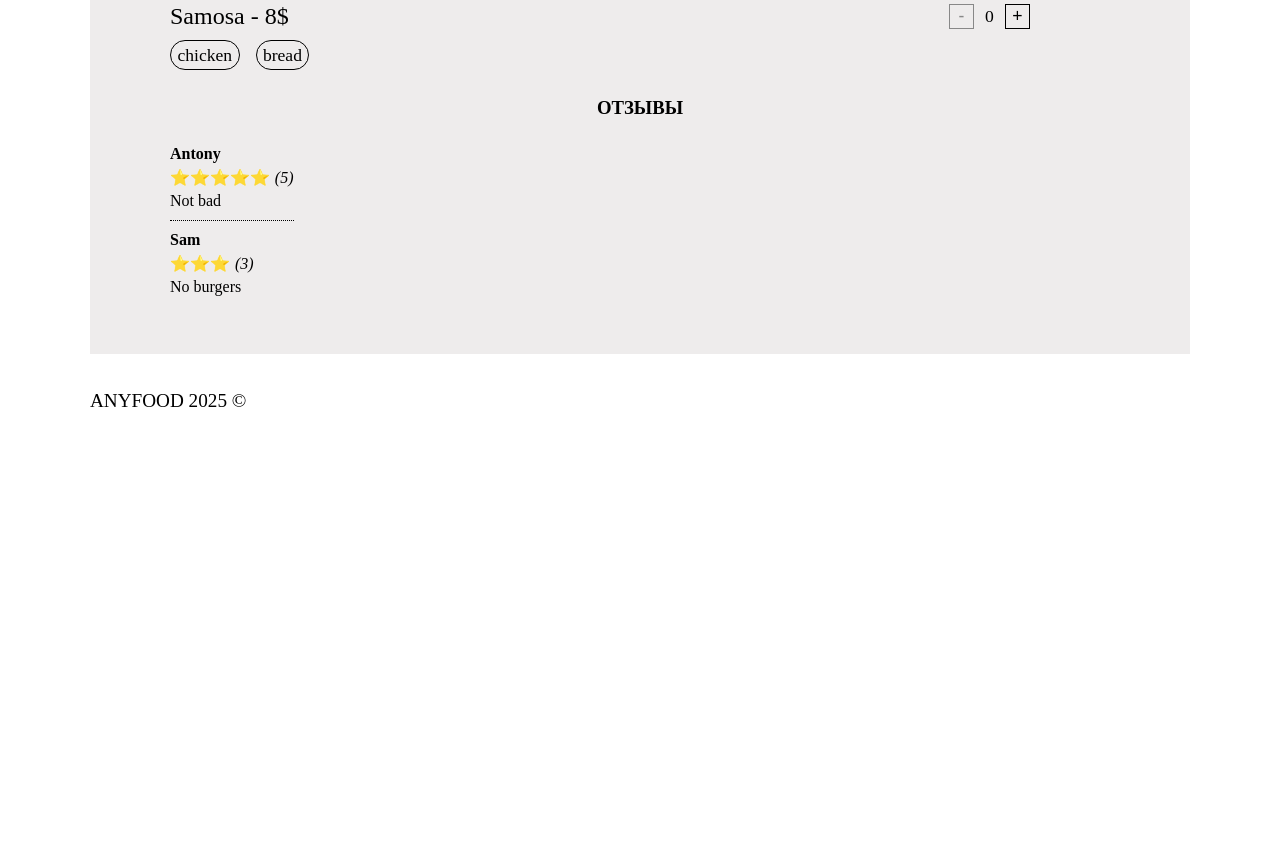
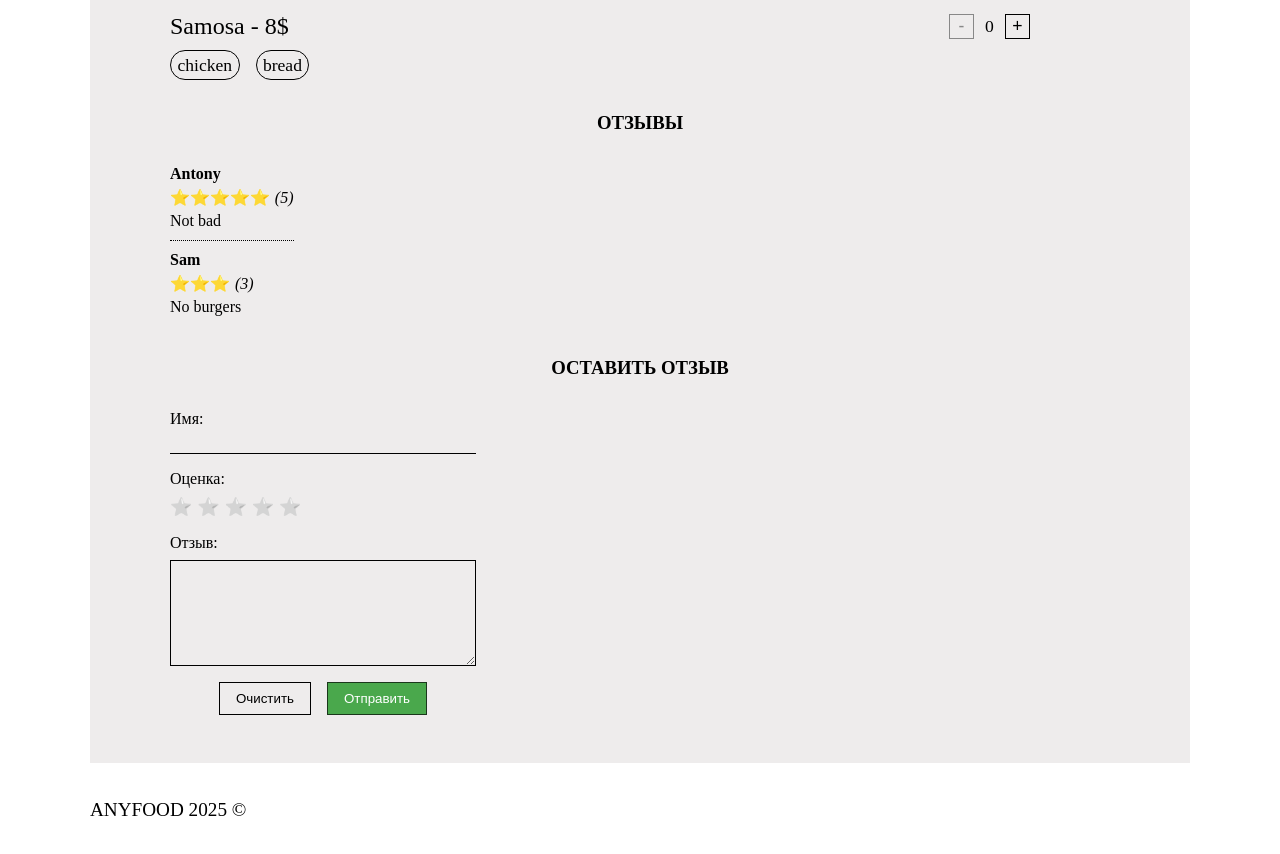
Before and after one commit to dkalabukhov/react-course, a React (Vite) app: page / in a window 1280 px wide. Shown: the part 494-1348 px from the top of the page. Before the commit the page ends 941 px from the top, so only its background shows below. Built offline with nearby package versions, Linux system fonts and the light colour scheme.

Commit message:
Solution for hw-4

```diff
--- a/src/layout/Layout.jsx
+++ b/src/layout/Layout.jsx
@@ -1,3 +1,4 @@
+import { ScrollProgress } from '../scroll-progress/ScrollProgress';
 import { Footer } from './footer/Footer';
 import { Header } from './header/Header';
 
@@ -5,6 +6,8 @@ import styles from './Layout.module.css';
 
 export const Layout = ({ children }) => {
   return (
+    <>
+      <ScrollProgress />
       <div className={styles.page}>
         <Header />
         <main>
@@ -12,5 +15,6 @@ export const Layout = ({ children }) => {
         </main>
         <Footer />
       </div>
+    </>
   );
 };
--- a/src/restaurant/Restaurant.jsx
+++ b/src/restaurant/Restaurant.jsx
@@ -4,6 +4,7 @@ import { MenuList } from './menu-list/MenuList';
 import { AnimatePresence, motion } from 'motion/react';
 
 import styles from './Restaurant.module.css';
+import { ReviewForm } from '../review-form/ReviewForm';
 
 export const Restaurant = ({ restaurant }) => {
   if (!restaurant.menu || !restaurant.name) {
@@ -29,6 +30,8 @@ export const Restaurant = ({ restaurant }) => {
         ) : (
           <p>Отзывов нет. Оставьте первый</p>
         )}
+        <h3 className={styles.restaurant__subtitle}>Оставить отзыв</h3>
+        <ReviewForm />
       </motion.div>
     </AnimatePresence>
   );
--- a/src/restaurant/Restaurant.module.css
+++ b/src/restaurant/Restaurant.module.css
@@ -13,7 +13,7 @@
 
 .restaurant__subtitle {
   text-transform: uppercase;
-  margin: 10px 0;
+  margin: 15px 0;
 }
 
 @media (min-width: 768px) {
--- /dev/null
+++ b/src/review-form/ReviewForm.jsx
@@ -0,0 +1,99 @@
+import cn from 'classnames';
+import { StarRating } from '../star-rating/StarRating';
+import { useReducer } from 'react';
+
+import styles from './ReviewForm.module.css';
+
+const INITIAL_STATE = {
+  name: '',
+  rating: 0,
+  review: '',
+};
+
+const SET_NAME_ACTION = 'SET_NAME_ACTION';
+const SET_RATING_ACTION = 'SET_RATING_ACTION';
+const SET_REVIEW_ACTION = 'SET_REVIEW_ACTION';
+const CLEAR_FORM_ACTION = 'CLEAR_FORM_ACTION';
+
+const reducer = (state, { type, payload }) => {
+  switch (type) {
+    case SET_NAME_ACTION:
+      return { ...state, name: payload };
+    case SET_RATING_ACTION:
+      return { ...state, rating: payload };
+    case SET_REVIEW_ACTION:
+      return { ...state, review: payload };
+    case CLEAR_FORM_ACTION:
+      return INITIAL_STATE;
+    default:
+      return state;
+  }
+};
+
+export const ReviewForm = () => {
+  const [form, dispatch] = useReducer(reducer, INITIAL_STATE);
+
+  const handleUserSubmitForm = (e) => {
+    e.preventDefault();
+    console.log(form);
+  };
+
+  const handleUserSetRating = (rating) => {
+    dispatch({ type: SET_RATING_ACTION, payload: rating });
+  };
+
+  const { name, rating, review } = form;
+
+  return (
+    <form
+      onSubmit={(e) => handleUserSubmitForm(e)}
+      className={styles.reviewForm}
+    >
+      <div className={styles.reviewForm__group}>
+        <label htmlFor='name'>Имя:</label>
+        <input
+          value={name}
+          onChange={(e) =>
+            dispatch({ type: SET_NAME_ACTION, payload: e.target.value })
+          }
+          className={styles.reviewForm__input}
+          type='text'
+          id='name'
+        />
+      </div>
+      <div className={styles.reviewForm__group}>
+        <span>Оценка:</span>
+        <StarRating
+          currentRating={rating}
+          handleUserSetRating={handleUserSetRating}
+        />
+      </div>
+      <div className={styles.reviewForm__group}>
+        <label htmlFor='review'>Отзыв:</label>
+        <textarea
+          value={review}
+          onChange={(e) =>
+            dispatch({ type: SET_REVIEW_ACTION, payload: e.target.value })
+          }
+          className={styles.reviewForm__textarea}
+          id='review'
+        />
+      </div>
+      <div className={styles.reviewForm__controls}>
+        <button
+          type='button'
+          className={cn(styles.reviewForm__btn_clear, styles.reviewForm__btn)}
+          onClick={() => dispatch({ type: CLEAR_FORM_ACTION })}
+        >
+          Очистить
+        </button>
+        <button
+          className={cn(styles.reviewForm__btn_submit, styles.reviewForm__btn)}
+          type='submit'
+        >
+          Отправить
+        </button>
+      </div>
+    </form>
+  );
+};
--- /dev/null
+++ b/src/review-form/ReviewForm.module.css
@@ -0,0 +1,61 @@
+.reviewForm {
+  align-self: start;
+  display: flex;
+  flex-direction: column;
+  gap: 1rem;
+  padding: 1rem 0;
+}
+
+.reviewForm__group {
+  display: flex;
+  flex-direction: column;
+  gap: 0.5rem;
+}
+
+.reviewForm__input {
+  background: transparent;
+  border: none;
+  border-bottom: 1px solid #000;
+  outline: none;
+}
+
+.reviewForm__textarea {
+  min-height: 100px;
+  max-height: 200px;
+  min-width: 300px;
+  max-width: 300px;
+  background: transparent;
+  outline: none;
+  border: 1px solid #000;
+}
+
+.reviewForm__controls {
+  display: flex;
+  justify-content: center;
+  gap: 1rem;
+}
+
+.reviewForm__btn {
+  padding: 0.5rem 1rem;
+  cursor: pointer;
+  transition: all 0.3s linear;
+}
+
+.reviewForm__btn_clear {
+  border: 1px solid #000;
+}
+
+.reviewForm__btn_clear:hover {
+  border: 1px solid #ccc;
+  background-color: #ccc;
+}
+
+.reviewForm__btn_submit {
+  border: 1px solid #1a371b;
+  background-color: #4aa84c;
+  color: #fff;
+}
+
+.reviewForm__btn_submit:hover {
+  background-color: #1a371b;
+}
--- a/src/review/Review.jsx
+++ b/src/review/Review.jsx
@@ -1,4 +1,4 @@
-import { Rating } from '../rating/Rating';
+import { ReviewRating } from './review-rating/ReviewRating';
 
 import styles from './Review.module.css';
 
@@ -6,7 +6,7 @@ export const Review = ({ review }) => {
   return (
     <li className={styles.review}>
       <span className={styles.review__user}>{review.user}</span>
-      <Rating review={review} />
+      <ReviewRating review={review} />
       <span className={styles.review__text}>{review.text}</span>
     </li>
   );
--- a/src/rating/Rating.jsx
+++ b/src/review/review-rating/ReviewRating.jsx
@@ -1,6 +1,6 @@
-import styles from './Rating.module.css';
+import styles from './ReviewRating.module.css';
 
-export const Rating = ({ review }) => {
+export const ReviewRating = ({ review }) => {
   return (
     <div className={styles.rating}>
       {[...Array(review.rating)].map((_, index) => (
--- /dev/null
+++ b/src/scroll-progress/ScrollProgress.jsx
@@ -0,0 +1,39 @@
+import { useState } from 'react';
+import styles from './ScrollProgress.module.css';
+import { useEffect } from 'react';
+
+export const ScrollProgress = () => {
+  const [scrollProgress, setScrollProgress] = useState(0);
+
+  useEffect(() => {
+    const handleScroll = () => {
+      const scrollTop =
+        window.pageYOffset || document.documentElement.scrollTop;
+
+      const clientHeight = window.innerHeight;
+
+      const docHeight = document.documentElement.scrollHeight;
+
+      const maxScroll = docHeight - clientHeight;
+
+      setScrollProgress((scrollTop / maxScroll) * 100);
+    };
+
+    window.addEventListener('scroll', handleScroll);
+    window.addEventListener('resize', handleScroll);
+
+    return () => {
+      window.removeEventListener('scroll', handleScroll);
+      window.removeEventListener('resize', handleScroll);
+    };
+  });
+
+  return (
+    <div className={styles.scrollProgress}>
+      <div
+        className={styles.scrollProgress__bar}
+        style={{ width: `${scrollProgress}%` }}
+      />
+    </div>
+  );
+};
--- /dev/null
+++ b/src/scroll-progress/ScrollProgress.module.css
@@ -0,0 +1,13 @@
+.scrollProgress {
+  position: fixed;
+  top: 0;
+  left: 0;
+  width: 100%;
+  height: 5px;
+  z-index: 9999;
+}
+
+.scrollProgress__bar {
+  height: 100%;
+  background: linear-gradient(to right, #ff5f6d, #ffc371);
+}
--- /dev/null
+++ b/src/star-rating/StarRating.jsx
@@ -0,0 +1,53 @@
+import { useState, useMemo, useEffect } from 'react';
+
+import styles from './StarRating.module.css';
+
+export const StarRating = ({
+  count = 5,
+  currentRating = 0,
+  iconSize = 18,
+  handleUserSetRating,
+}) => {
+  const [rating, setRating] = useState(0);
+  const [temporaryRating, setTemporaryRating] = useState(0);
+
+  useEffect(() => {
+    setRating(currentRating);
+  }, [currentRating]);
+
+  const handleStarClick = (rating) => {
+    setRating(rating);
+    handleUserSetRating(rating);
+  };
+
+  const stars = useMemo(() => [...Array(count)].fill('⭐️'), [count]);
+
+  return (
+    <div className={styles.starRating}>
+      {stars.map((star, index) => {
+        const isActiveColor =
+          (rating || temporaryRating) &&
+          (index < rating || index < temporaryRating);
+
+        return (
+          <div
+            key={index}
+            className={styles.starRating__star}
+            style={{
+              fontSize: `${iconSize}px`,
+              filter: isActiveColor ? 'grayscale(0)' : 'grayscale(100%)',
+            }}
+            onMouseEnter={() => setTemporaryRating(index + 1)}
+            onMouseLeave={() => setTemporaryRating(0)}
+            onClick={() => handleStarClick(index + 1)}
+          >
+            {star}
+          </div>
+        );
+      })}
+      <span className={styles.starRating__count}>
+        {rating === 0 ? null : `(${rating})`}
+      </span>
+    </div>
+  );
+};
--- /dev/null
+++ b/src/star-rating/StarRating.module.css
@@ -0,0 +1,19 @@
+.starRating {
+  display: flex;
+  gap: 0.3rem;
+  align-items: center;
+}
+
+.starRating__star {
+  transition: all 0.1s linear;
+  cursor: pointer;
+}
+
+.starRating__star:hover {
+  transform: scale(1.2);
+}
+
+.starRating__count {
+  margin-bottom: -0.1rem;
+  font-style: italic;
+}
```
Also changed, not shown: src/review/review-rating/ReviewRating.module.css (renamed from src/rating/Rating.module.css). Lines whose indentation alone changed are shown as unchanged.
